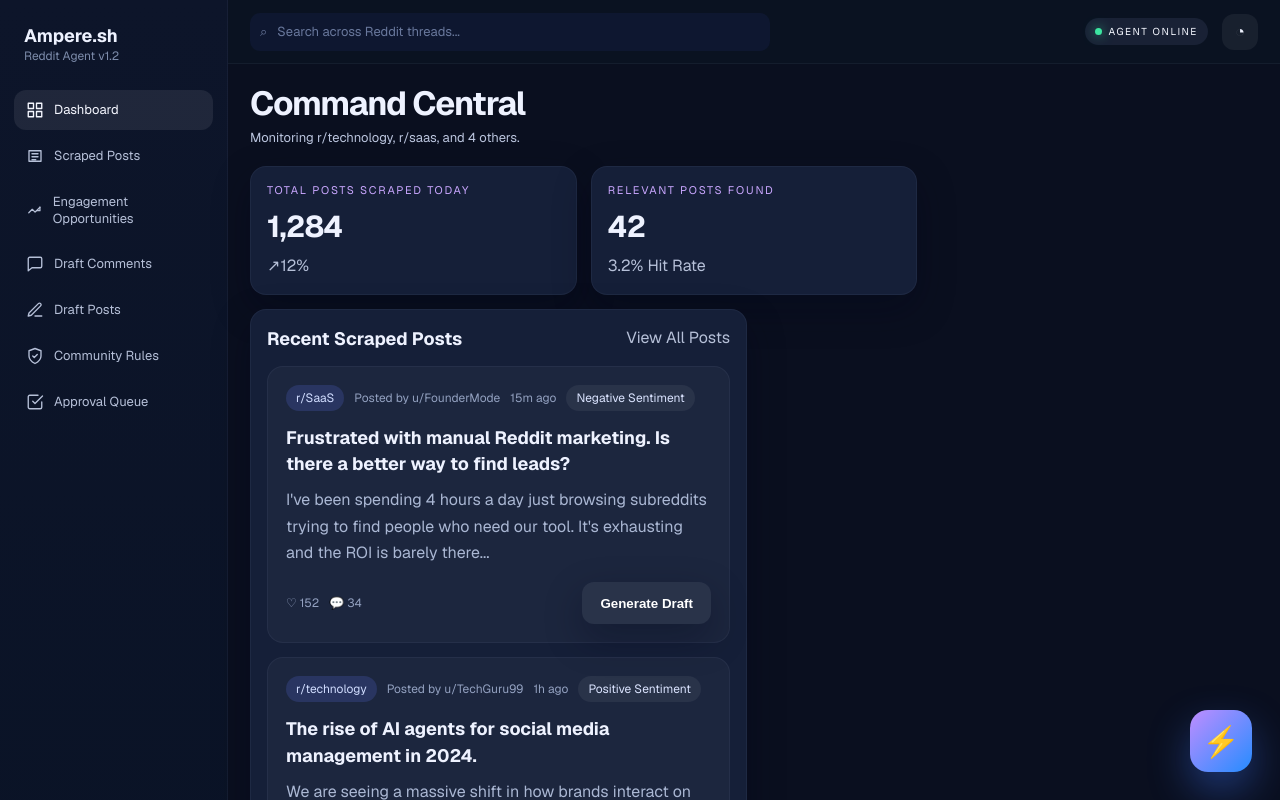
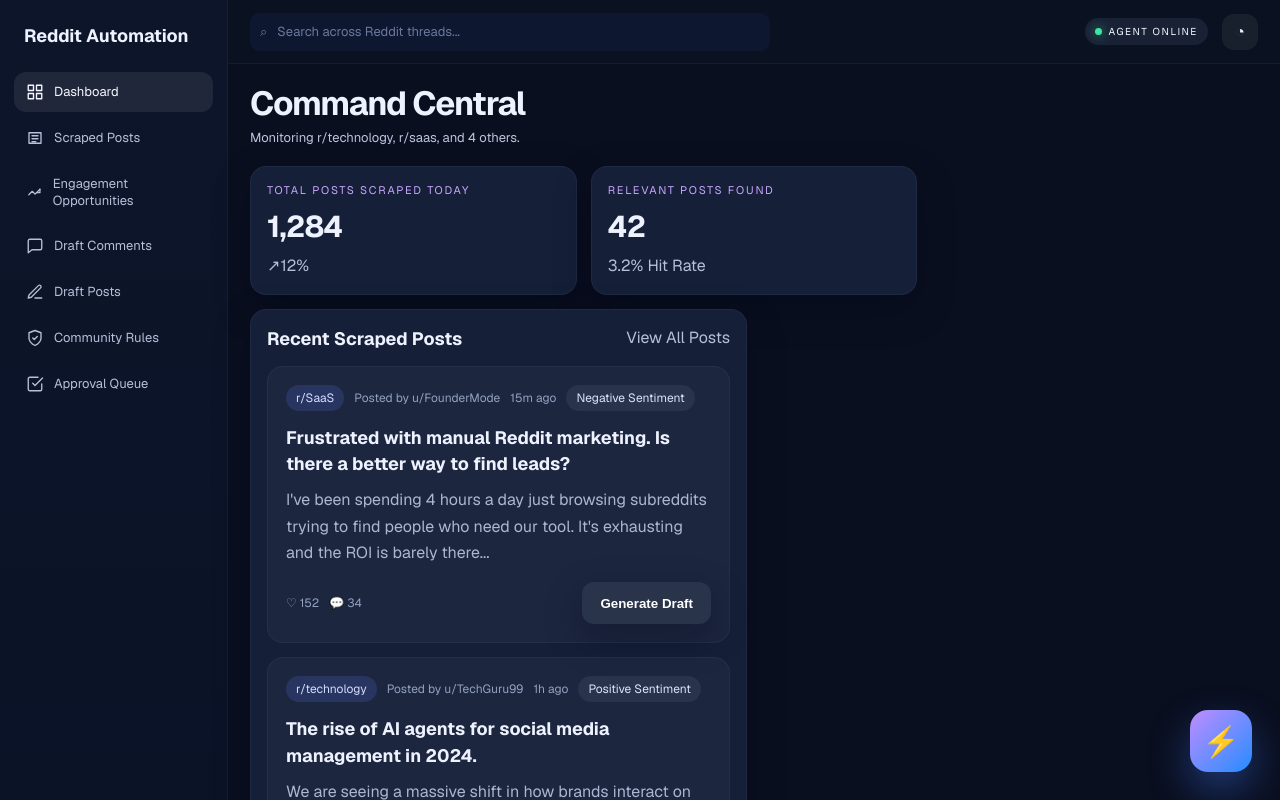
Before and after one commit to Jay-1410/Reddit-Automation, a Next.js app: page / in a window 1280 px wide. Shown: the top 800 px of the page. Built offline with nearby package versions, Linux system fonts and the light colour scheme.

Commit message:
Rename sidebar brand to Reddit Automation

```diff
--- a/src/app/components.js
+++ b/src/app/components.js
@@ -37,8 +37,7 @@ export function DashboardShell({ title, subtitle, searchPlaceholder, children, a
           <div className={styles.brandWrap}>
             <div className={brandIcon ? styles.brandIcon : styles.brandMark}>{brandIcon ? "⚡" : ""}</div>
             <div>
-              <h2>Ampere.sh</h2>
-              <p>Reddit Agent v1.2</p>
+              <h2>Reddit Automation</h2>
             </div>
           </div>
 
```
